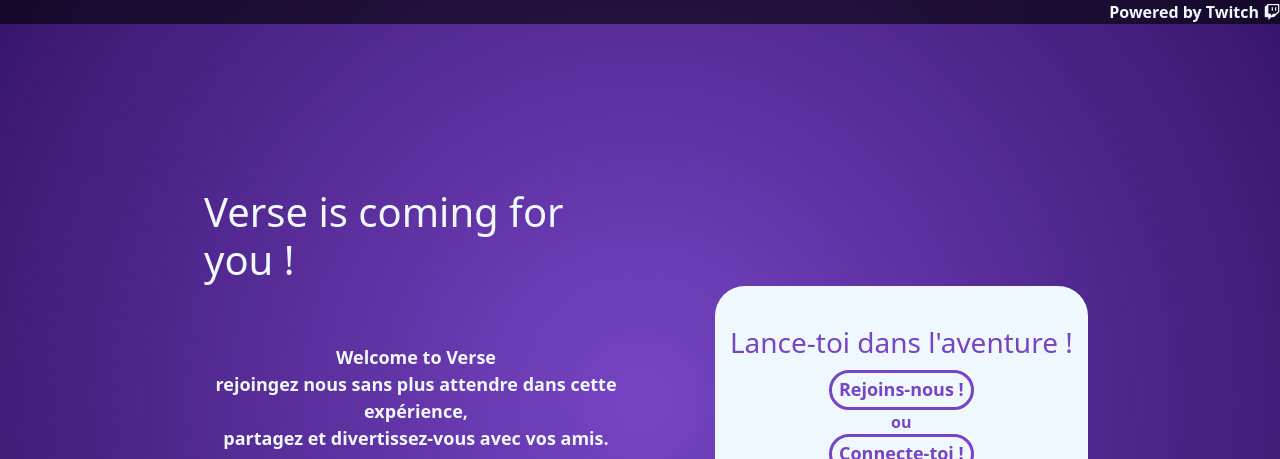
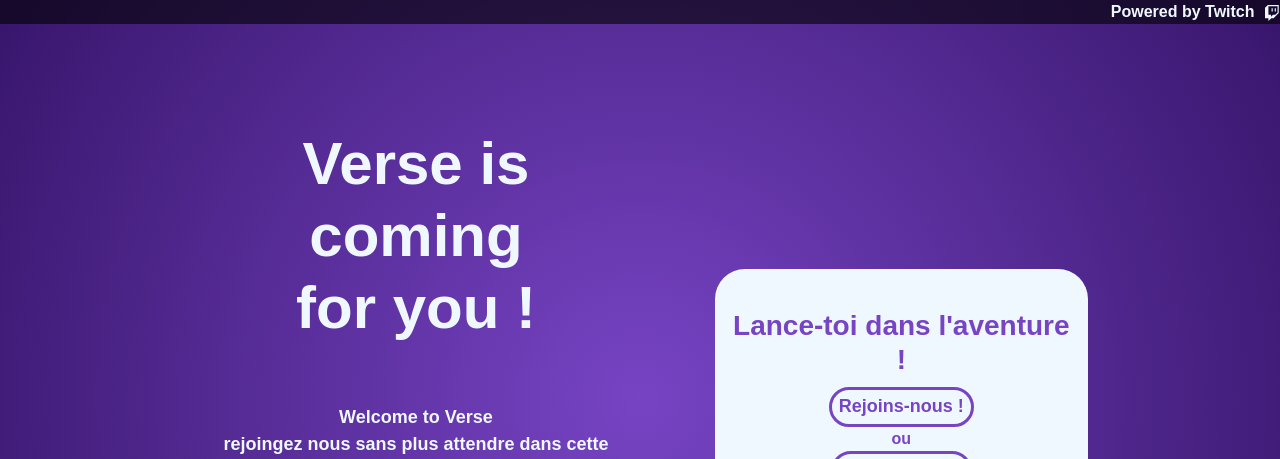
Before and after one commit to Cha-Q/Verse_Fil_Rouge, a PHP site: page / in a window 1280 px wide. Shown: the top 459 px of the page. Run offline with PHP 8.4, Linux system fonts and the light colour scheme; some libraries are stand-ins or nearby versions.

Commit message:
afternoon

```diff
--- a/index.php
+++ b/index.php
@@ -1,6 +1,6 @@
 <!DOCTYPE html>
 
-<html lang="en">
+<html lang="fr">
 
 <head>
 
@@ -11,16 +11,25 @@
     <meta name="viewport" content="width=device-width, initial-scale=1.0">
     <meta name="descritpion" content="Verse - streaming and fun ! ">
 
-    <link rel="stylesheet" href="https://use.fontawesome.com/releases/v5.8.1/css/all.css" integrity="sha384-50oBUHEmvpQ+1lW4y57PTFmhCaXp0ML5d60M1M7uH2+nqUivzIebhndOJK28anvf" crossorigin="anonymous">
+
     <link rel="stylesheet" href="https://cdn.jsdelivr.net/npm/bootstrap@5.1.3/dist/css/bootstrap.min.css" integrity="sha384-1BmE4kWBq78iYhFldvKuhfTAU6auU8tT94WrHftjDbrCEXSU1oBoqyl2QvZ6jIW3" crossorigin="anonymous">
     <link rel="stylesheet" href="main.css">
+    <link rel="apple-touch-icon" sizes="180x180" href="./view/Images/favicon/apple-touch-icon.png">
+    <link rel="icon" type="image/png" sizes="32x32" href="./view/Images/favicon/favicon-32x32.png">
+    <link rel="icon" type="image/png" sizes="16x16" href="./view/Images/favicon/favicon-16x16.png">
+    <link rel="manifest" href="/site.webmanifest">
     <title>Verse - enjoy the game!</title>
 </head>
 
 <body >
 
     <header>
-        <p> Powered by <a href="https://www.twitch.com" target="_blank">Twitch</a><i class="fab fa-twitch"></i></p>
+        <p> Powered by <a href="https://www.twitch.com" target="_blank">Twitch</a>
+        <svg xmlns="http://www.w3.org/2000/svg" width="16" height="16" fill="currentColor" class="bi bi-twitch" viewBox="0 0 16 16">
+                <path d="M3.857 0 1 2.857v10.286h3.429V16l2.857-2.857H9.57L14.714 8V0H3.857zm9.714 7.429-2.285 2.285H9l-2 2v-2H4.429V1.143h9.142v6.286z"/>
+                <path d="M11.857 3.143h-1.143V6.57h1.143V3.143zm-3.143 0H7.571V6.57h1.143V3.143z"/>
+        </svg>
+        </p>
     </header>
 
 
@@ -28,19 +37,16 @@
 
         <div class="row align-items-center ">
 
-
             <div class="col-lg-6 col-sm-12 lead side1">
                 <div>
-                    <h1>Verse is coming for you !</h1>
+                    <h1 class="text-center">Verse is coming </br> for you !</h1>
                     <p>
-                        Welcome to
-                        <strong>Verse</strong>
+                        Welcome to <strong>Verse</strong>
                         <br> rejoingez nous sans plus attendre dans cette expérience,
                         <br> partagez et divertissez-vous avec vos amis.
 
-
                     </p>
-                    <iframe width="75%" height="20%" src="https://www.youtube.com/embed/5qap5aO4i9A" title="YouTube video player" frameborder="0" allow="accelerometer; autoplay; clipboard-write; encrypted-media; gyroscope; picture-in-picture" allowfullscreen></iframe>
+                    <iframe width="80%" src="https://www.youtube.com/embed/5qap5aO4i9A" title="YouTube video player" frameborder="0" allow="accelerometer; autoplay; clipboard-write; encrypted-media; gyroscope; picture-in-picture" allowfullscreen></iframe>
                 </div>
             </div>
 
--- a/main.css
+++ b/main.css
@@ -1,3 +1,5 @@
+
+
 /* Scrollbar style */
 
 ::-webkit-scrollbar {
@@ -59,6 +61,8 @@ body {
     color: aliceblue;
     margin: 0;
     padding: 0;
+    font-family: 'Ms Madi', cursive;
+    font-family: 'Radio Canada', sans-serif !important;
 }
 
 #accueil {
@@ -74,8 +78,11 @@ header {
     text-align: right;
     background-color: rgba(0, 0, 0, 0.6);
     width: 100%;
+
 }
-
+header>p{
+    color: aliceblue !important;
+}
 a {
     text-decoration: none;
     color: aliceblue;
@@ -100,10 +107,13 @@ nav {
     text-align: center;
 }
 .side1 div>h1 {
-    font-size: 40px;
+    font-size: 60px;
+    font-weight: bold;
     margin-bottom: 60px;
 }
-
+#buttons>nav>h3{
+    font-weight: bold;
+}
 .side1 div>iframe{
     margin: auto;
     display:block;
@@ -250,7 +260,12 @@ li {
 }
 
 #mainSpace {
-    background-color: aliceblue;
+    background: rgba( 255, 255, 255, 0.9 );
+box-shadow: 0 8px 32px 0 rgba( 31, 38, 135, 0.37 );
+backdrop-filter: blur( 0px );
+-webkit-backdrop-filter: blur( 0px );
+border-radius: 10px;
+border: 1px solid rgba( 255, 255, 255, 0.18 );
     min-height: 800px;
     border-radius: 20px;
     margin-top: 20px;
@@ -354,6 +369,8 @@ h2 {
     }
     .side1>div>h1{
         margin-top:40px;
+        font-weight: bolder;
+        font-size: 60px;
     }
     .container>div #buttons{
         margin-top: 50px;
```
Also changed, not shown: controler/modifCompte.php (+10 -13 lines), infoCompte.php (+22 -6 lines), inscription.php (+12 -6 lines), monespace.php (+15 -3 lines), pageConnexion.php (+11 -12 lines).
